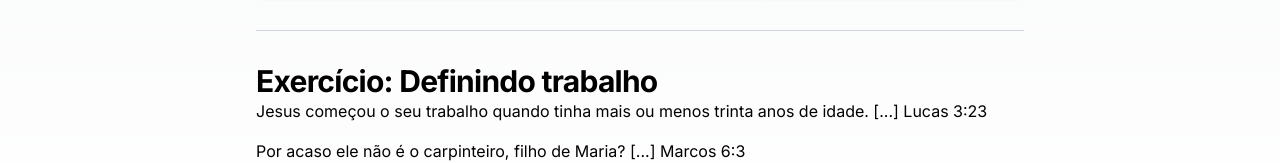
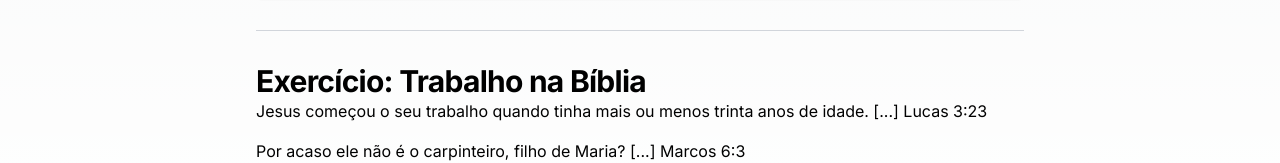
Before and after one commit to thiagooak/clube-do-livro, a Next.js app: page / in a window 1280 px wide. Shown: the part 2316-2479 px from the top of the page. Built offline with nearby package versions, Linux system fonts and the light colour scheme.

Commit message:
Fix exercise title

```diff
--- a/src/components/Screens.js
+++ b/src/components/Screens.js
@@ -314,7 +314,7 @@ export function Three() {
         </QuoteContainer>
       </Chapter>
       <Divider />
-      <Exercise name={"Definindo trabalho"}>
+      <Exercise name={"Trabalho na Bíblia"}>
         <p>
           Jesus começou o seu trabalho quando tinha mais ou menos trinta anos de
           idade. [...] Lucas 3:23
```
